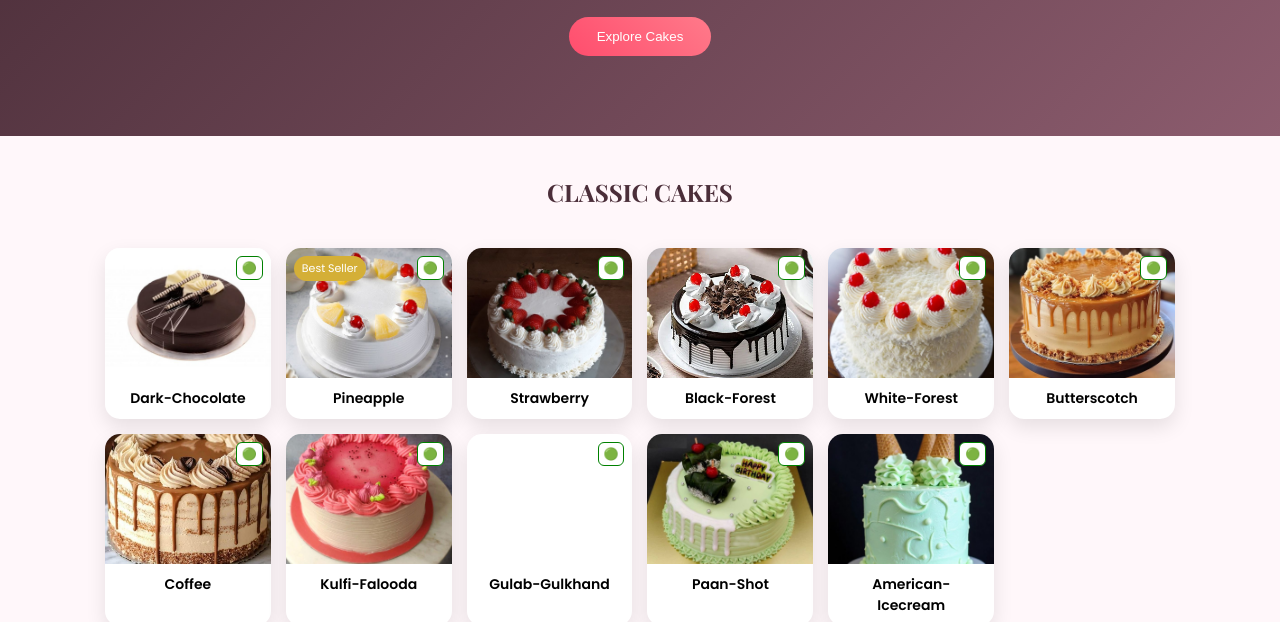
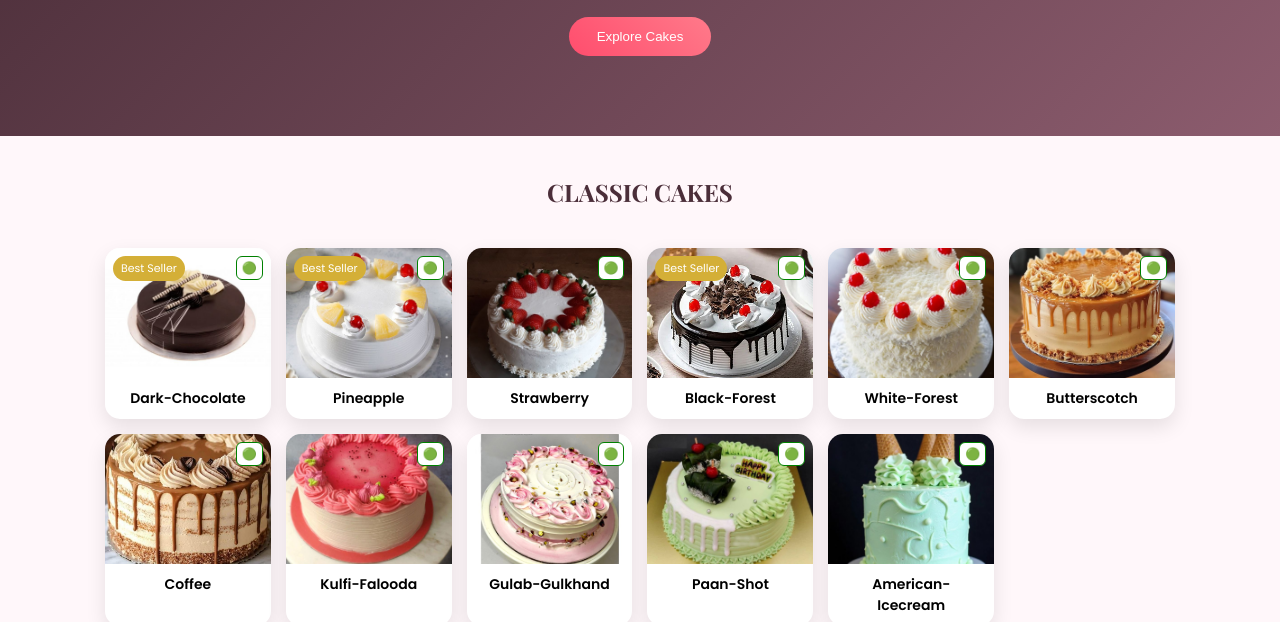
Before and after one commit to ristobakes/bakery, a plain HTML site: page index.html in a window 1280 px wide. Shown: the part 212-834 px from the top of the page. Drawn offline with nearby package versions, Linux system fonts and the light colour scheme.

Commit message:
Update index.html

```diff
--- a/index.html
+++ b/index.html
@@ -272,19 +272,19 @@ input,textarea,select{
 <script>
 
 // DATA
-const bestSellers=["Dark Chocolate","Pineapple","Black Forest","Chocolate Truffle","Rasmalai"];
+const bestSellers=["Dark-Chocolate","Pineapple","Black-Forest","Chocolate-Truffle","Rasmalai"];
 
 const cakes = [
   // CLASSIC
   { name: "Dark-Chocolate", img: "Risto-Bakes/images/Dark-Choclate.jpg", prices: {0.5: 250, 1: 500, 1.5: 750, 2: 1000}, section: "classic" },
   { name: "Pineapple", img: "Risto-Bakes/images/Pineapple.jpg", prices: {0.5: 250, 1: 500, 1.5: 750, 2: 1000}, section: "classic" },
-  { name: "Strawberry", img: "Risto-Bakes/images/Strawberry.jpg", prices: {0.5: 250, 1: 500, 1.5: 750, 2: 1000}, section: "classic" },
-  { name: "Black-Forest", img: "Risto-Bakes/images/Black-Forest.jpg", prices: {0.5: 250, 1: 500, 1.5: 750, 2: 1000}, section: "classic" },
+  { name: "Strawberry", img: "Risto-Bakes/images/strawberry.jpg", prices: {0.5: 250, 1: 500, 1.5: 750, 2: 1000}, section: "classic" },
+  { name: "Black-Forest", img: "Risto-Bakes/images/Black-forest.jpg", prices: {0.5: 250, 1: 500, 1.5: 750, 2: 1000}, section: "classic" },
   { name: "White-Forest", img: "Risto-Bakes/images/White-Forest.jpg", prices: {0.5: 250, 1: 500, 1.5: 750, 2: 1000}, section: "classic" },
   { name: "Butterscotch", img: "Risto-Bakes/images/butterscotch.jpg", prices: {0.5: 250, 1: 500, 1.5: 750, 2: 1000}, section: "classic" },
-  { name: "Coffee", img: "Risto-Bakes/images/Coffee.jpg", prices: {0.5: 250, 1: 500, 1.5: 750, 2: 1000}, section: "classic" },
+  { name: "Coffee", img: "Risto-Bakes/images/coffee.jpg", prices: {0.5: 250, 1: 500, 1.5: 750, 2: 1000}, section: "classic" },
   { name: "Kulfi-Falooda", img: "Risto-Bakes/images/Kulfi-falooda.jpg", prices: {0.5: 250, 1: 500, 1.5: 750, 2: 1000}, section: "classic" },
-  { name: "Gulab-Gulkhand", img: "Risto-Bakes/images/Gulab-gulkhand.jpg", prices: {0.5: 250, 1: 500, 1.5: 750, 2: 1000}, section: "classic" },
+  { name: "Gulab-Gulkhand", img: "Risto-Bakes/images/Gulab-gulkahand.jpg", prices: {0.5: 250, 1: 500, 1.5: 750, 2: 1000}, section: "classic" },
   { name: "Paan-Shot", img: "Risto-Bakes/images/paan.jpg", prices: {0.5: 250, 1: 500, 1.5: 750, 2: 1000}, section: "classic" },
   { name: "American-Icecream", img: "Risto-Bakes/images/American-icecream.jpg", prices: {0.5: 250, 1: 500, 1.5: 750, 2: 1000}, section: "classic" },
 
@@ -293,7 +293,7 @@ const cakes = [
   { name: "Rasmalai", img: "Risto-Bakes/images/rasmalai.jpg", prices: {0.5: 350, 1: 700, 1.5: 1050, 2: 1400}, section: "special" },
   { name: "Chocolate-Oreo", img: "Risto-Bakes/images/oreo.jpg", prices: {0.5: 300, 1: 600, 1.5: 900, 2: 1200}, section: "special" },
   { name: "Red-Velvet", img: "Risto-Bakes/images/red-velvet.jpg", prices: {0.5: 350, 1: 700, 1.5: 1050, 2: 1400}, section: "special" },
-  { name: "Chocochips", img: "Risto-Bakes/images/chocochips.jpg", prices: {0.5: 350, 1: 700, 1.5: 1050, 2: 1400}, section: "special" },
+  { name: "Chocochips", img: "Risto-Bakes/images/chochochips.jpg", prices: {0.5: 350, 1: 700, 1.5: 1050, 2: 1400}, section: "special" },
 
   // PREMIUM
   { name: "Chocolate-Almond", img: "Risto-Bakes/images/choco-almond.jpg", prices: {0.5: 400, 1: 800}, section: "premium" },
```
